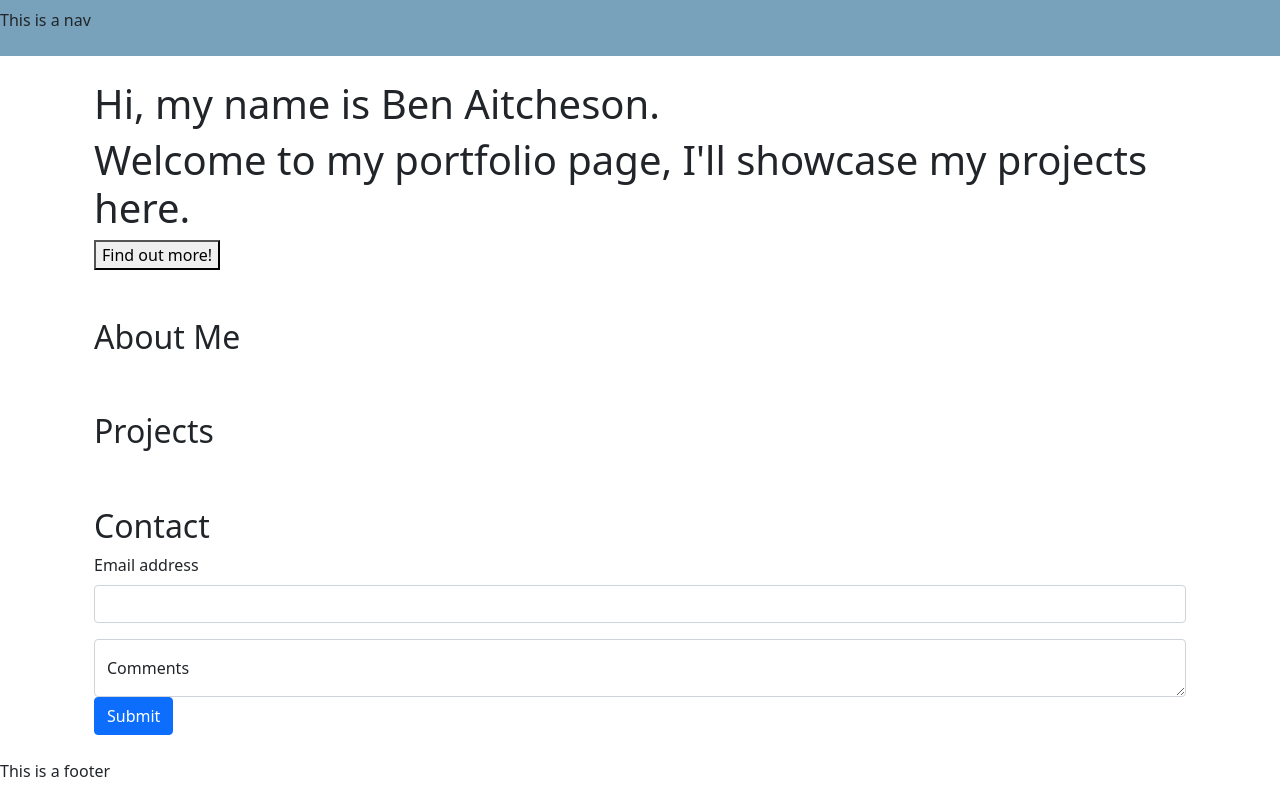
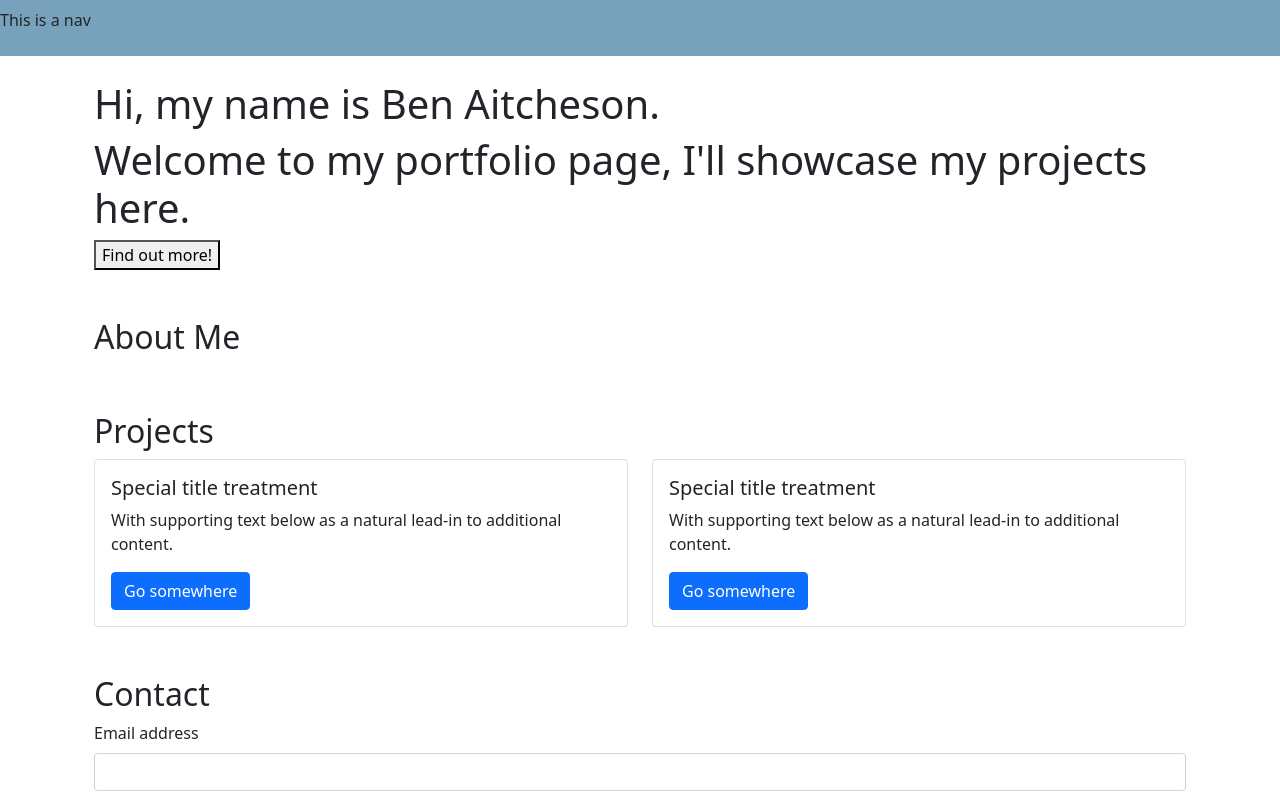
Before and after one commit to benaitcheson/portfolio-react, a React (Create React App) app: page / in a window 1280 px wide. Shown: the top 800 px of the page. Built offline with nearby package versions, Linux system fonts and the light colour scheme.

Commit message:
added projects cards with bootstrap

```diff
--- a/src/components/Footer.js
+++ b/src/components/Footer.js
@@ -4,7 +4,8 @@ import React from 'react';
 const Footer = () => {
     return (
         <footer>
-            <p>This is a footer</p>
+            <p>insert socials. Github. Linkedin.</p>
+            <p>copyright</p>
         </footer>
     )
 }
--- a/src/components/Projects.js
+++ b/src/components/Projects.js
@@ -5,6 +5,27 @@ const Projects = () => {
     return (
         <section class="mx-auto p-4 container">
             <h2>Projects</h2>
+
+            <div class="row">
+                <div class="col-sm-6">
+                    <div class="card">
+                        <div class="card-body">
+                            <h5 class="card-title">Special title treatment</h5>
+                            <p class="card-text">With supporting text below as a natural lead-in to additional content.</p>
+                            <a href="#" class="btn btn-primary">Go somewhere</a>
+                        </div>
+                    </div>
+                </div>
+                <div class="col-sm-6">
+                    <div class="card">
+                        <div class="card-body">
+                            <h5 class="card-title">Special title treatment</h5>
+                            <p class="card-text">With supporting text below as a natural lead-in to additional content.</p>
+                            <a href="#" class="btn btn-primary">Go somewhere</a>
+                        </div>
+                    </div>
+                </div>
+                </div>
         </section>
     )
 }
```
